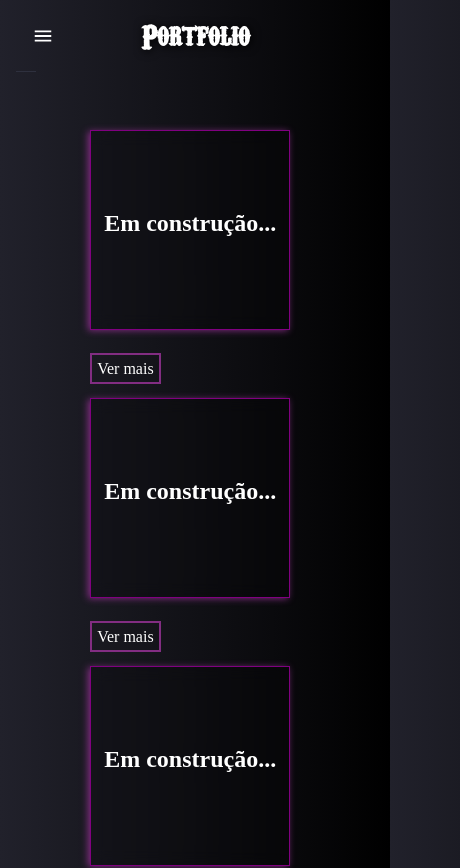
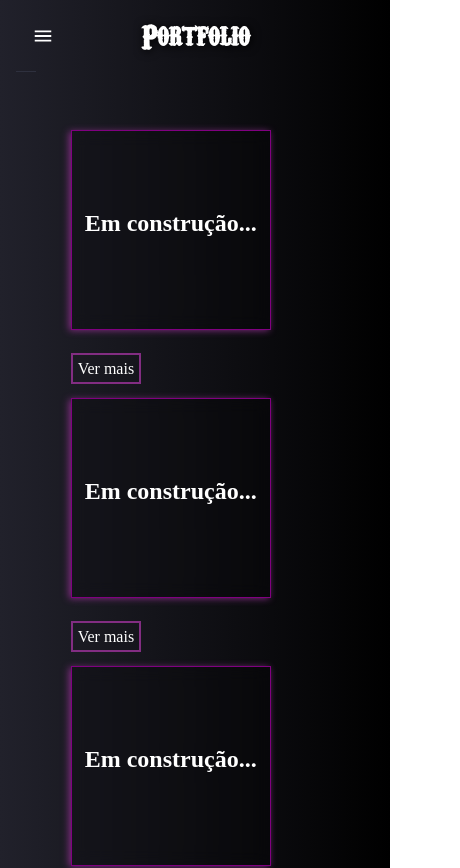
Before and after one commit to Jondrewd/Portfolio, a React (Create React App) app: page /projects in a window 390 px wide. Shown: the top 868 px of the page, 460 px wide, since content can reach past the window. Built offline with nearby package versions, Linux system fonts and the light colour scheme.

Commit message:
Update Projects.module.css

```diff
--- a/src/components/pages/Projects.module.css
+++ b/src/components/pages/Projects.module.css
@@ -8,6 +8,6 @@
 @media(max-width: 560px){
     .projectsLayout{
         top: 130px;
-        left: 18%;
+        margin-left: 13%;
     }
 }
```
